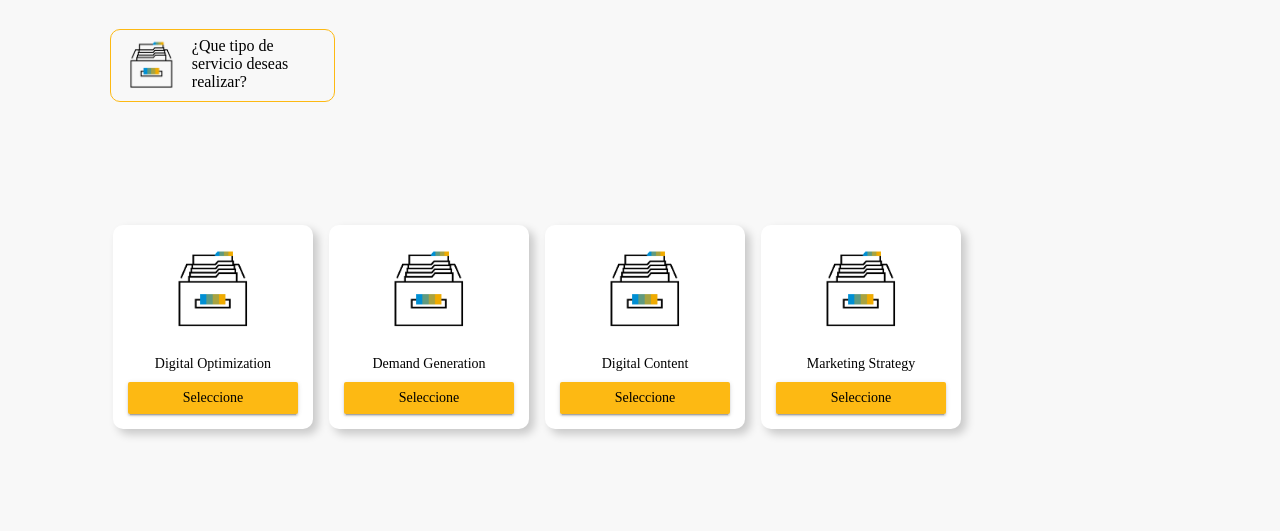
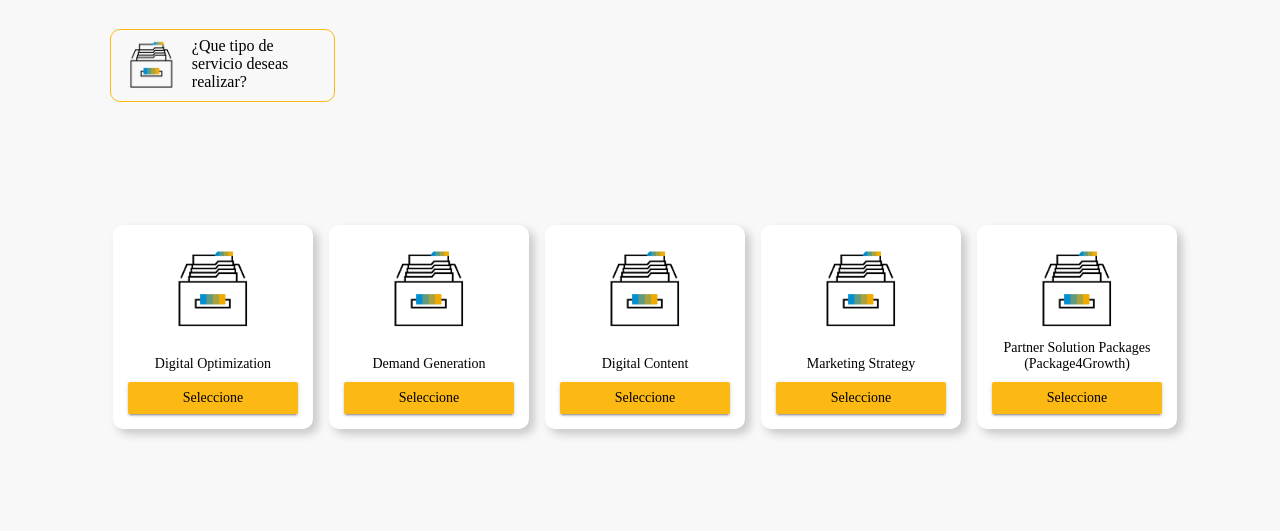
Before and after one commit to jhonataniberico/ebook, a CodeIgniter app: the page made by application/views/v_home.php in a window 1280 px wide. Shown: the part 325-856 px from the top of the page. Run offline with CodeIgniter, Linux system fonts and the light colour scheme; data that the repository does not hold is empty; some libraries are stand-ins or nearby versions.

Commit message:
falta diseño

```diff
--- a/application/views/v_home.php
+++ b/application/views/v_home.php
@@ -176,40 +176,47 @@
                                         </div>
                                         <button id="button4" class="mdl-button mdl-js-button mdl-button--raised mdl-js-ripple-effect" onclick="getServicios(this.id)">Seleccione</button>
                                     </div>
+                                    <div class="js-card__servicio">
+                                        <div class="js-card__servicio--contenido">
+                                            <img src="<?php echo RUTA_IMG?>cards/servicio.png">
+                                            <p>Partner Solution Packages (Package4Growth)</p>
+                                        </div>
+                                        <button id="button5" class="mdl-button mdl-js-button mdl-button--raised mdl-js-ripple-effect" onclick="getServicios(this.id)">Seleccione</button>
+                                    </div>
                                     <?php if($pais == 'Colombia') {?>
                                         <div class="js-card__servicio">
                                             <div class="js-card__servicio--contenido">
                                                 <img src="<?php echo RUTA_IMG?>cards/servicio.png">
                                                 <p>Innovation Program4Partners</p>
                                             </div>
-                                            <button id="button5" class="mdl-button mdl-js-button mdl-button--raised mdl-js-ripple-effect" onclick="getServicios(this.id)">Seleccione</button>
+                                            <button id="button6" class="mdl-button mdl-js-button mdl-button--raised mdl-js-ripple-effect" onclick="getServicios(this.id)">Seleccione</button>
                                         </div>
                                     <?php } ?>
                                 </div>
                                 <div id="cardPresupuesto" class="js-card--large opacity-done js-right">
                                     <div id="cardServicios" class="js-flex js-absolute">
-                                        <div class="js-card__servicio">
+                                        <div class="js-card__servicio" id="PEBenefit">
                                             <div class="js-card__servicio--contenido">
                                                 <img src="<?php echo RUTA_IMG?>cards/servicio.png">
                                                 <p>PE Benefit</p>
                                             </div>
                                             <button id="Table1" class="mdl-button mdl-js-button mdl-button--raised mdl-js-ripple-effect" onclick="getTable(this.id)">Seleccione</button>
                                         </div>
-                                        <div class="js-card__servicio">
+                                        <div class="js-card__servicio" id="low">
                                             <div class="js-card__servicio--contenido">
                                                 <img src="<?php echo RUTA_IMG?>cards/servicio.png">
                                                 <p>Budget < 5K Euros</p>
                                             </div>
                                             <button id="Table2" class="mdl-button mdl-js-button mdl-button--raised mdl-js-ripple-effect" onclick="getTable(this.id)">Seleccione</button>
                                         </div>
-                                        <div class="js-card__servicio">
+                                        <div class="js-card__servicio" id="medium">
                                             <div class="js-card__servicio--contenido">
                                                 <img src="<?php echo RUTA_IMG?>cards/servicio.png">
                                                 <p>Budget 5K - 10K Euros</p>
                                             </div>
                                             <button id="Table3" class="mdl-button mdl-js-button mdl-button--raised mdl-js-ripple-effect" onclick="getTable(this.id)">Seleccione</button>
                                         </div>
-                                        <div class="js-card__servicio">
+                                        <div class="js-card__servicio" id="high">
                                             <div class="js-card__servicio--contenido">
                                                 <img src="<?php echo RUTA_IMG?>cards/servicio.png">
                                                 <p>Budget > 10K Euros</p>
--- a/public/js/index.js
+++ b/public/js/index.js
@@ -9,8 +9,19 @@ function getServicios(id){
 	}
 	if(servicio == 'Innovation Program4Partners'){
         $('#cardEur').css('display', 'block');
+        $('#low').css('display', 'none');
+        $('#medium').css('display', 'none');
+        $('#high').css('display', 'none');
 	} else {
         $('#cardEur').css('display', 'none');
+        $('#low').css('display', 'block');
+        $('#medium').css('display', 'block');
+        $('#high').css('display', 'block');
+    }
+    if(servicio != 'Digital Optimization') {
+        $('#PEBenefit').css('display', 'none');
+    } else {
+        $('#PEBenefit').css('display', 'block');
     }
     $('.js-left').addClass('animated fadeOutLeft');
     $('.js-right').addClass('animated fadeInRight');
```
Also changed, not shown: application/controllers/Home.php (+7 -0 lines).
